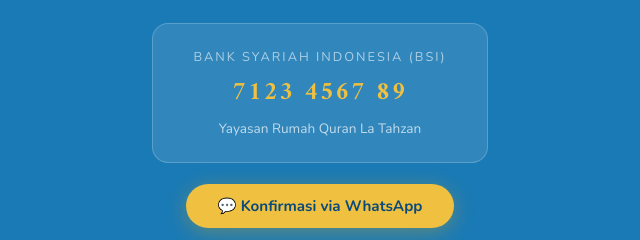
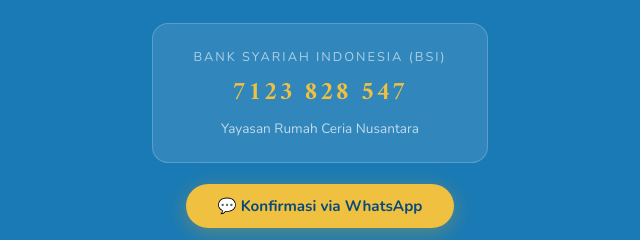
Before and after one commit to inosondi/rumah-quran-latahzan, a plain HTML site: page index.html in a window 1280 px wide. Shown: the part 4757-4997 px from the top of the page, 320-960 px from the left. Drawn offline with nearby package versions, Linux system fonts and the light colour scheme.

Commit message:
Add files via upload

```diff
--- a/index.html
+++ b/index.html
@@ -568,11 +568,11 @@
     </p>
     <div class="rekening-card">
       <div class="bank">BANK SYARIAH INDONESIA (BSI)</div>
-      <div class="nomor">7123 4567 89</div>
-      <div class="atas-nama">Yayasan Rumah Quran La Tahzan</div>
+      <div class="nomor">7123 828 547</div>
+      <div class="atas-nama">Yayasan Rumah Ceria Nusantara</div>
     </div>
     <br>
-    <a href="https://wa.me/62812XXXXXXXX" class="btn-primary" style="font-size: .95rem;">
+    <a href="https://wa.me/62895335496431" class="btn-primary" style="font-size: .95rem;">
       💬 Konfirmasi via WhatsApp
     </a>
   </div>
```
